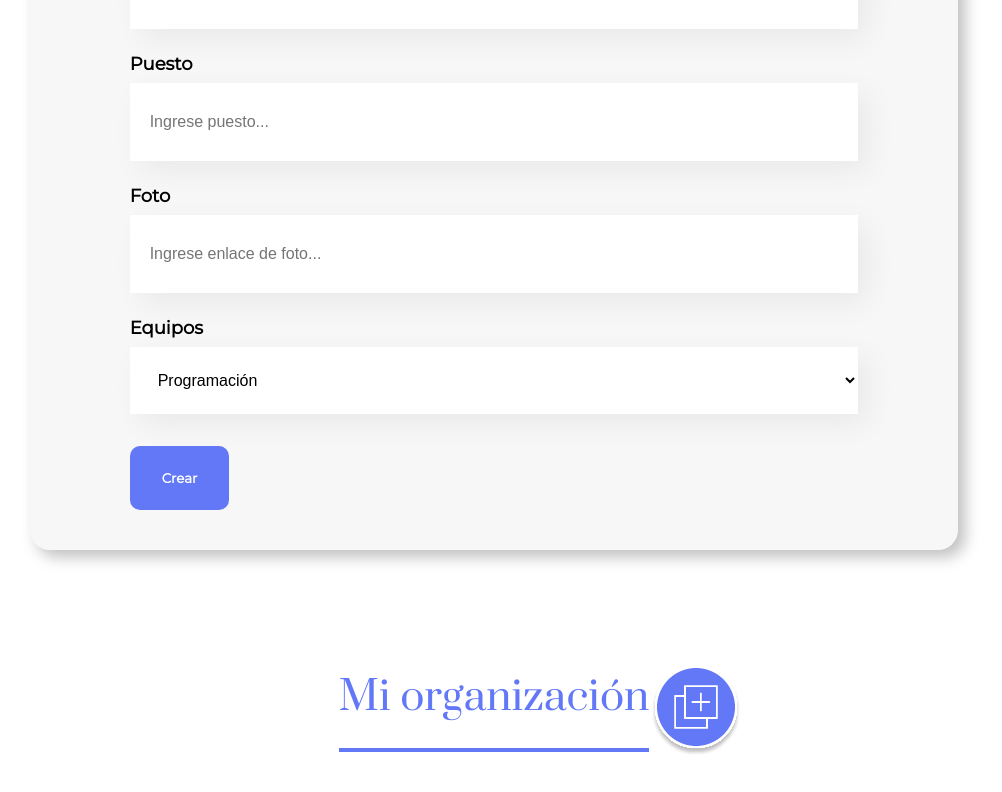
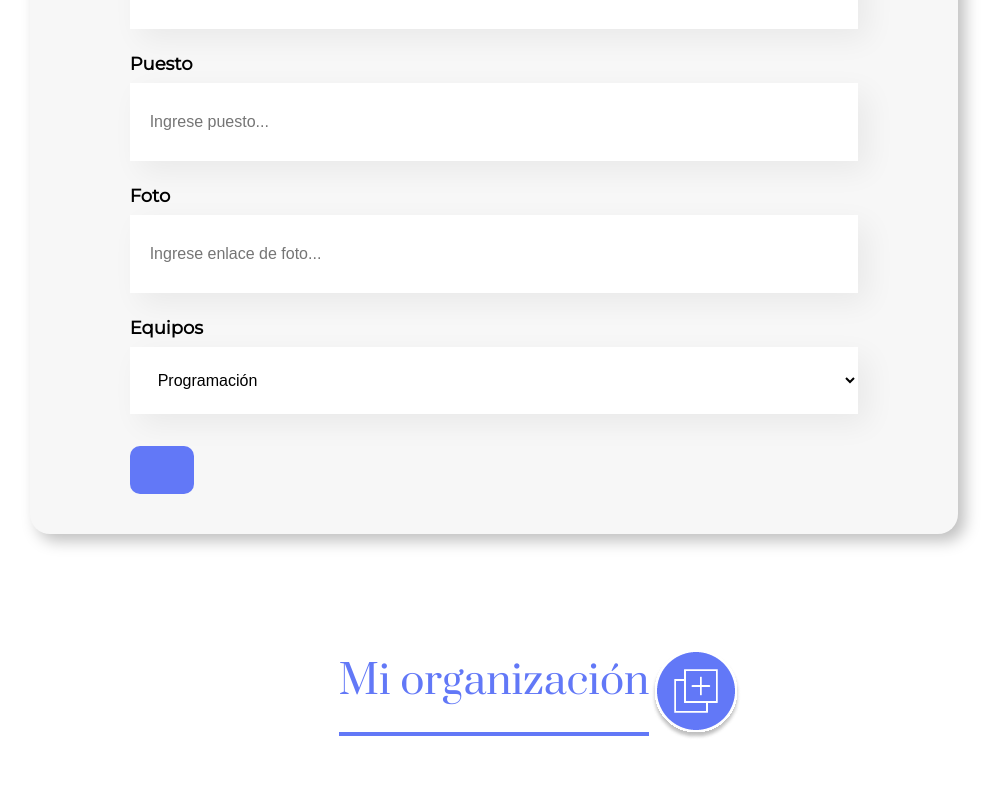
Before and after one commit to CynthMartz/Org, a React (Create React App) app: page / in a window 1280 px wide. Shown: the part 764-1556 px from the top of the page, without its empty margins (146-1148 px from the left). Built offline with nearby package versions, Linux system fonts and the light colour scheme.

Commit message:
Cambio de texto a children

```diff
--- a/src/componentes/Boton/index.js
+++ b/src/componentes/Boton/index.js
@@ -1,7 +1,7 @@
 import "./Boton.css"
 
 const Boton = (props) =>{
-    return <button className="boton">{props.texto}</button>
+    return <button className="boton">{props.children}</button>
 }
 
 export default Boton
```
